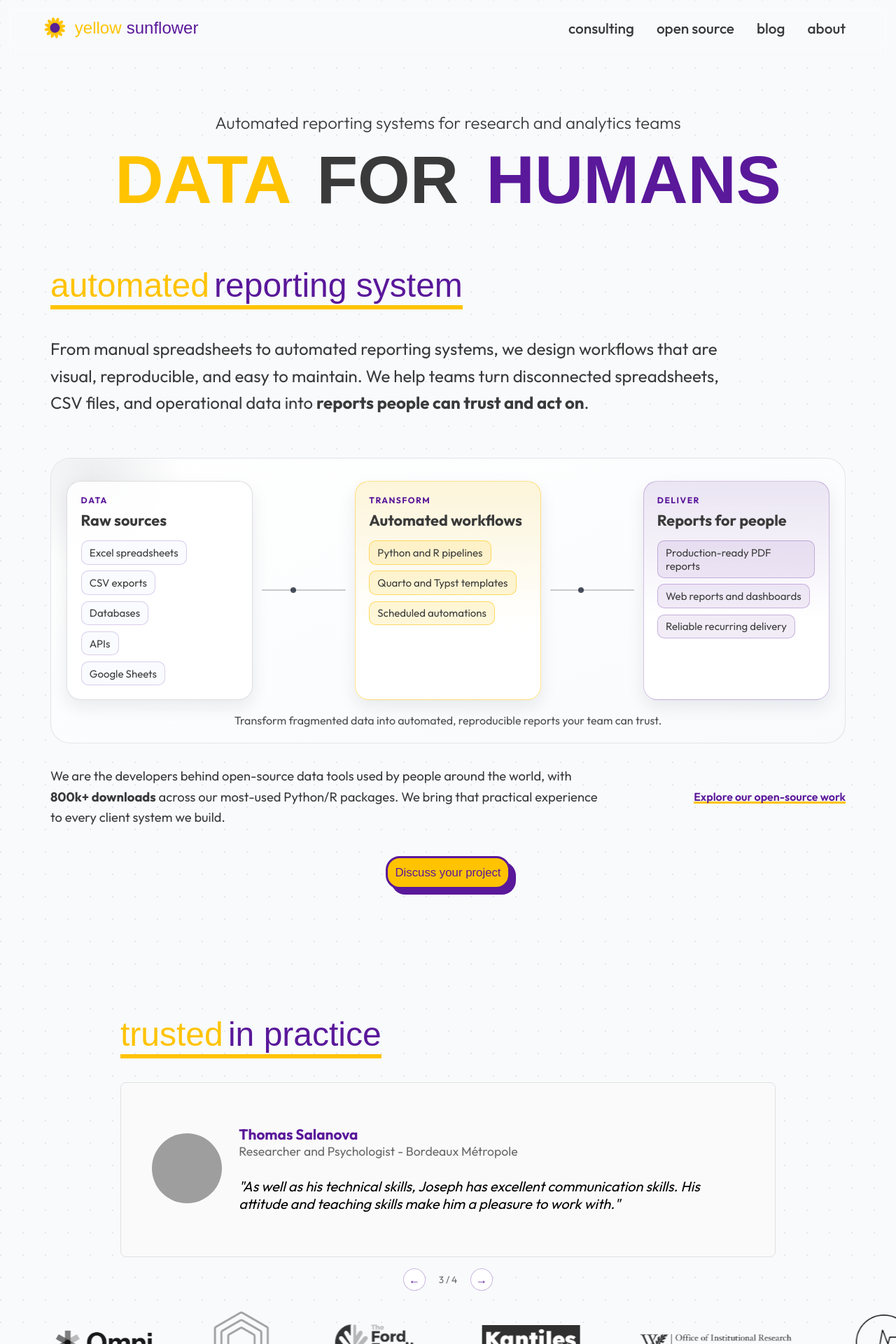
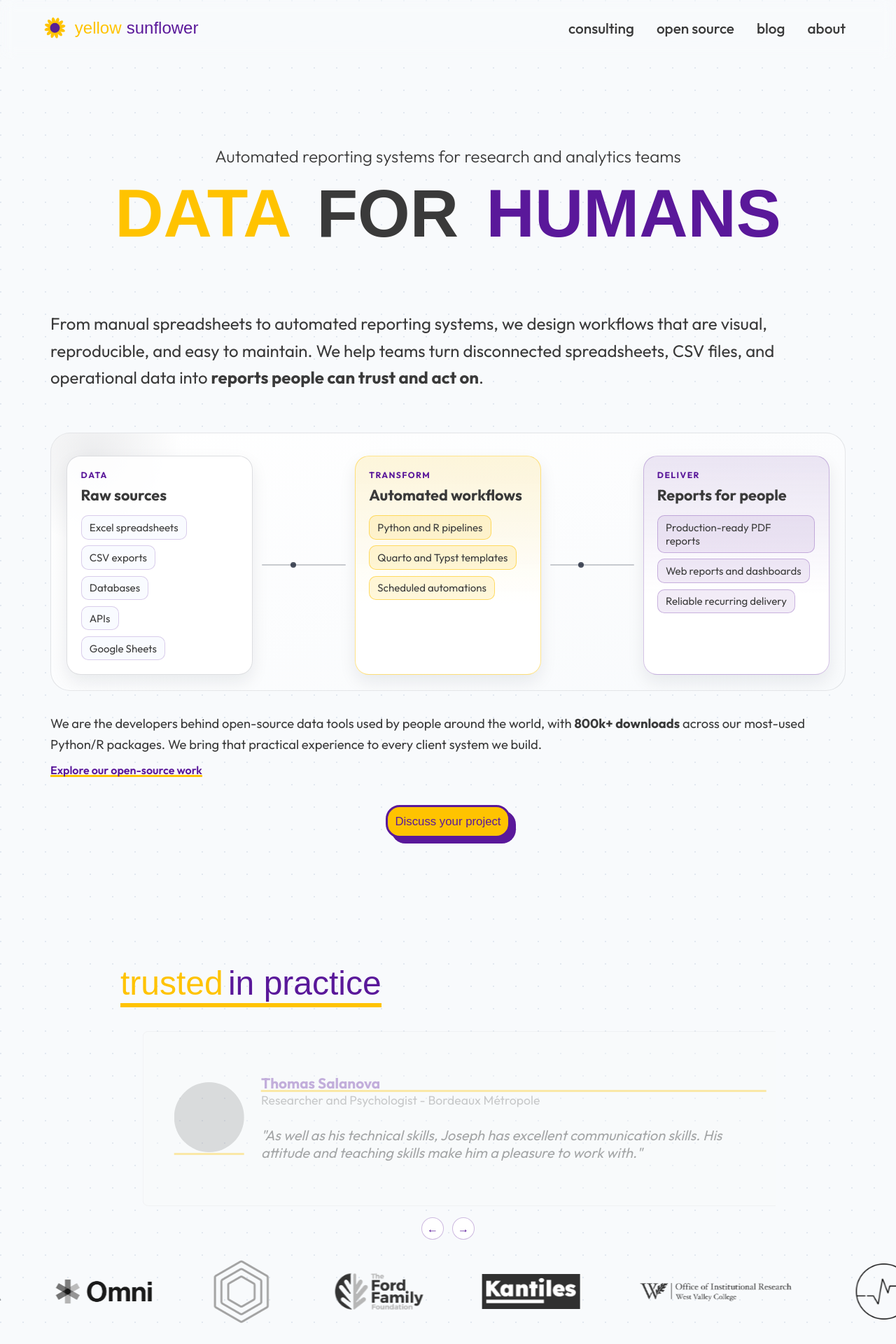
Before and after one commit to y-sunflower/ysunflower.com, a Next.js app: page / in a window 1280 px wide. Shown: the top 1920 px of the page at 70% size. Built offline with nearby package versions, Linux system fonts and the light colour scheme; grey boxes are pictures that could not be loaded; a web font is replaced by a local one.

Commit message:
autopush

```diff
--- a/src/components/DataPipeline.tsx
+++ b/src/components/DataPipeline.tsx
@@ -22,14 +22,6 @@ export default function DataPipeline() {
   return (
     <div className="container">
       <div className="opensource-text">
-        <h2>
-          <span className="bottom-line">
-            <span className="name">
-              <span className="highlight">automated</span>{" "}
-              <span className="highlight-secondary">reporting system</span>
-            </span>
-          </span>
-        </h2>
         <p>
           From manual spreadsheets to automated reporting systems, we design
           workflows that are visual, reproducible, and easy to maintain. We help
@@ -86,13 +78,6 @@ export default function DataPipeline() {
             </div>
           </article>
         </div>
-
-        <div className="flow-caption">
-          <p>
-            Transform fragmented data into automated, reproducible reports your
-            team can trust.
-          </p>
-        </div>
       </div>
     </div>
   );
--- a/src/components/Footer.tsx
+++ b/src/components/Footer.tsx
@@ -38,6 +38,7 @@ const Footer: React.FC = () => {
             <h3>Terms & Policies</h3>
             <Link href="/legal">Legal</Link>
             <Link href="/about">About</Link>
+            <Link href="/#contact">Contact</Link>
           </div>
         </div>
         <div className="copyright">
--- a/src/components/Testimonials.tsx
+++ b/src/components/Testimonials.tsx
@@ -60,14 +60,17 @@ const testimonials: Testimonial[] = [
 
 export default function Testimonials() {
   const [activeIndex, setActiveIndex] = useState(0);
+  const [direction, setDirection] = useState<"next" | "previous">("next");
 
   const showPrevious = useCallback(() => {
+    setDirection("previous");
     setActiveIndex((current) =>
       current === 0 ? testimonials.length - 1 : current - 1,
     );
   }, []);
 
   const showNext = useCallback(() => {
+    setDirection("next");
     setActiveIndex((current) => (current + 1) % testimonials.length);
   }, []);
 
@@ -81,7 +84,8 @@ export default function Testimonials() {
   return (
     <div className="testimonials" aria-live="polite">
       <div
-        className={`testimonial testimonial--image-${testimonial.imagePosition ?? "left"}`}
+        key={activeIndex}
+        className={`testimonial testimonial--slide-${direction} testimonial--image-${testimonial.imagePosition ?? "left"}`}
       >
         <a href={testimonial.link} target="_blank" rel="noopener noreferrer">
           <Image
@@ -111,9 +115,6 @@ export default function Testimonials() {
         >
           &#8592;
         </button>
-        <span aria-hidden="true">
-          {activeIndex + 1} / {testimonials.length}
-        </span>
         <button
           type="button"
           onClick={showNext}
--- a/src/styles/data-pipeline.css
+++ b/src/styles/data-pipeline.css
@@ -135,16 +135,6 @@
   animation: dotFlow 2.6s linear infinite;
 }
 
-.flow-caption {
-  margin-top: 1.2rem;
-  text-align: center;
-}
-
-.flow-caption p {
-  font-size: 1rem;
-  color: #4e4e4e;
-}
-
 @keyframes dotFlow {
   0% {
     left: 0;
--- a/src/styles/hero.css
+++ b/src/styles/hero.css
@@ -1,6 +1,6 @@
 .hero {
   min-height: 100vh;
-  padding: 10rem 0 6rem;
+  padding: 13rem 0 6rem;
   position: relative;
   overflow: hidden;
 }
@@ -32,26 +32,24 @@
 }
 
 .hero .opensource-text {
-  max-width: 980px;
+  max-width: none;
 }
 
 .hero-proof {
-  display: flex;
-  align-items: center;
-  justify-content: space-between;
-  gap: 2rem;
   margin-top: 2rem;
 }
 
 .hero-proof p {
-  max-width: 790px;
+  width: 100%;
+  max-width: none;
   font-size: 1.15rem;
   line-height: 1.6;
   color: var(--text-color);
 }
 
 .hero-proof a {
-  flex: 0 0 auto;
+  display: inline-block;
+  margin-top: 0.75rem;
   font-weight: 600;
 }
 
@@ -75,10 +73,4 @@
   .hero-intro h1 {
     font-size: 2.5rem;
   }
-
-  .hero-proof {
-    align-items: flex-start;
-    flex-direction: column;
-    gap: 0.5rem;
-  }
 }
--- a/src/styles/testimonials.css
+++ b/src/styles/testimonials.css
@@ -3,6 +3,7 @@
   flex-direction: column;
   gap: 1rem;
   margin: 2.5rem 0 0;
+  overflow: hidden;
 }
 
 .testimonial {
@@ -20,6 +21,38 @@
 
 .testimonial--image-right {
   flex-direction: row-reverse;
+}
+
+.testimonial--slide-next {
+  animation: testimonialSlideFromRight 0.45s ease-out;
+}
+
+.testimonial--slide-previous {
+  animation: testimonialSlideFromLeft 0.45s ease-out;
+}
+
+@keyframes testimonialSlideFromRight {
+  from {
+    opacity: 0;
+    transform: translateX(3rem);
+  }
+
+  to {
+    opacity: 1;
+    transform: translateX(0);
+  }
+}
+
+@keyframes testimonialSlideFromLeft {
+  from {
+    opacity: 0;
+    transform: translateX(-3rem);
+  }
+
+  to {
+    opacity: 1;
+    transform: translateX(0);
+  }
 }
 
 .testimonial-img {
@@ -89,13 +122,6 @@
   outline-offset: 2px;
 }
 
-.testimonial-controls span {
-  min-width: 2.5rem;
-  color: #6a6969;
-  font-size: 0.85rem;
-  text-align: center;
-}
-
 @media (max-width: 768px) {
   .testimonial {
     flex-direction: column;
@@ -116,3 +142,10 @@
   }
 
 }
+
+@media (prefers-reduced-motion: reduce) {
+  .testimonial--slide-next,
+  .testimonial--slide-previous {
+    animation: none;
+  }
+}
```
